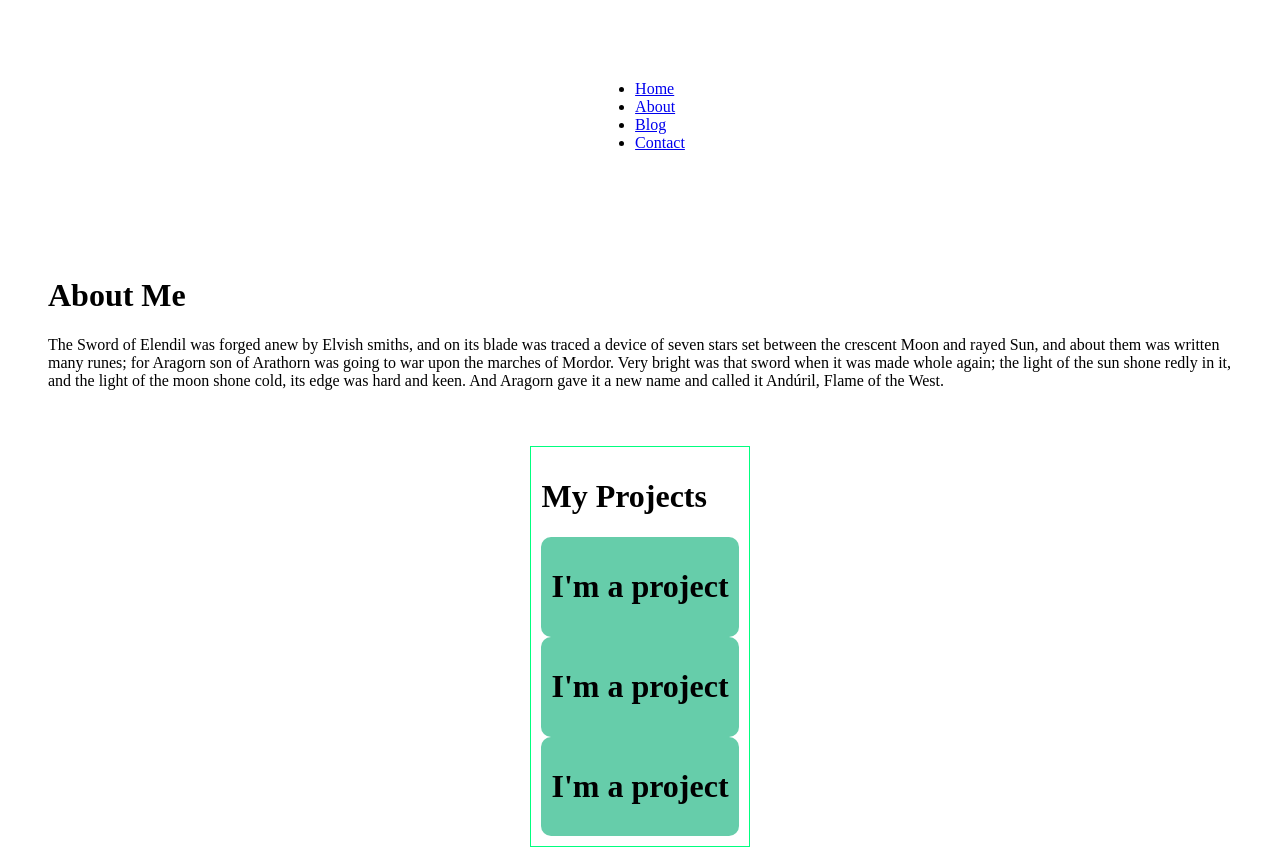
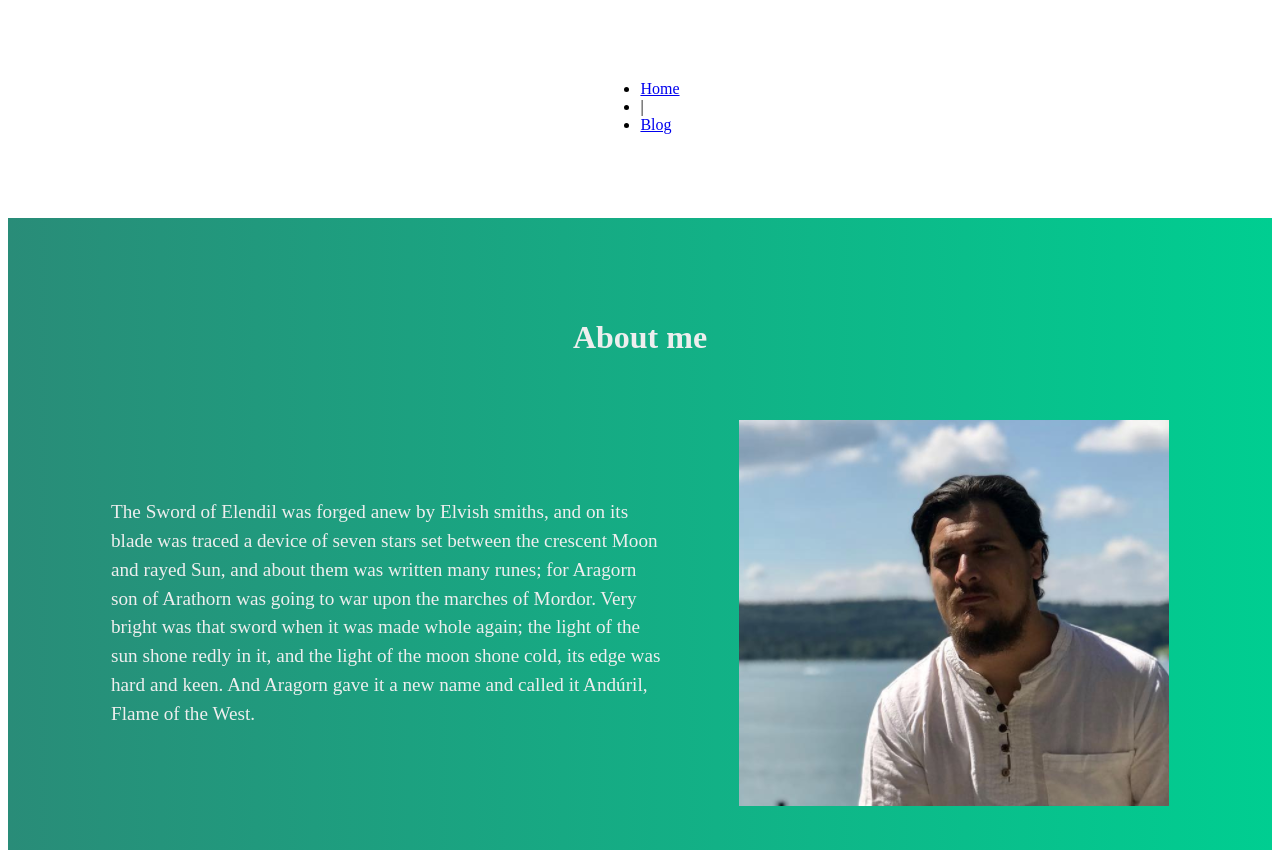
Before and after one commit to Ceheiss/personal-site-blog, a Gatsby site: page / in a window 1280 px wide. Shown: the part 760-1610 px from the top of the page. Built offline with nearby package versions, Linux system fonts and the light colour scheme; Gatsby itself is replaced by a stand-in of ours.

Commit message:
add styles to landing and about

```diff
--- a/src/components/About.js
+++ b/src/components/About.js
@@ -1,20 +1,34 @@
 import React from "react"
-import { container } from "./About.module.scss"
+import {
+  container,
+  pictureStyle,
+  title,
+  description,
+  content,
+} from "./About.module.scss"
+import perfil from "../images/perfil.png"
 
 const About = () => {
   return (
     <div className={container}>
-      <h1>About Me</h1>
-      <p>
-        The Sword of Elendil was forged anew by Elvish smiths, and on its blade
-        was traced a device of seven stars set between the crescent Moon and
-        rayed Sun, and about them was written many runes; for Aragorn son of
-        Arathorn was going to war upon the marches of Mordor. Very bright was
-        that sword when it was made whole again; the light of the sun shone
-        redly in it, and the light of the moon shone cold, its edge was hard and
-        keen. And Aragorn gave it a new name and called it Andúril, Flame of the
-        West.
-      </p>
+      <h1 className={title}>About me</h1>
+      <div className={content}>
+        <p className={description}>
+          The Sword of Elendil was forged anew by Elvish smiths, and on its
+          blade was traced a device of seven stars set between the crescent Moon
+          and rayed Sun, and about them was written many runes; for Aragorn son
+          of Arathorn was going to war upon the marches of Mordor. Very bright
+          was that sword when it was made whole again; the light of the sun
+          shone redly in it, and the light of the moon shone cold, its edge was
+          hard and keen. And Aragorn gave it a new name and called it Andúril,
+          Flame of the West.
+        </p>
+        <img
+          className={pictureStyle}
+          alt="author in the lake looking handsome lol"
+          src={perfil}
+        />
+      </div>
     </div>
   )
 }
--- a/src/components/About.module.scss
+++ b/src/components/About.module.scss
@@ -1,3 +1,53 @@
+.title {
+  text-align: center;
+  margin-bottom: 4rem;
+}
+
 .container {
-  padding: 40px;
+  min-height: 80vh;
+  padding: 5rem;
+  margin: 20px 0;
+  background: linear-gradient(90deg, rgb(41, 140, 120), rgb(0, 206, 145));
+  // background: rgb(41, 140, 120);
+  color: #eee;
 }
+
+.content {
+  display: flex;
+  align-items: center;
+  justify-content: space-around;
+}
+
+.picture-style {
+  border-radius: 7px;
+  max-height: 30rem;
+}
+
+.description {
+  max-width: 50%;
+  font-size: 1.2rem;
+  line-height: 1.8rem;
+}
+
+@media (max-width: 300px) {
+  .main-title {
+    font-size: 250%;
+  }
+}
+
+@media (max-width: 900px) {
+  .content {
+    flex-direction: column;
+    align-items: center;
+    justify-content: space-around;
+  }
+  .description {
+    max-width: 100%;
+  }
+}
+
+@media (min-width: 900px) {
+  .description {
+    margin-right: 30px;
+  }
+}
--- a/src/components/Footer.module.scss
+++ b/src/components/Footer.module.scss
@@ -12,6 +12,6 @@
 }
 
 .footerFab:hover {
-  color: gold;
+  color: rgb(0, 206, 145);
   transform: scale(1.2);
 }
--- a/src/components/Header.js
+++ b/src/components/Header.js
@@ -37,15 +37,7 @@ const Header = ({ showComplete }) => {
               Home
             </Link>
           </li>
-          <li>
-            <Link
-              className={HeaderStyles.navItem}
-              activeClassName={HeaderStyles.activeNavItem}
-              to="/about"
-            >
-              About
-            </Link>
-          </li>
+          <li className={HeaderStyles.navItem}>|</li>
           <li>
             <Link
               className={HeaderStyles.navItem}
@@ -55,15 +47,6 @@ const Header = ({ showComplete }) => {
               Blog
             </Link>
           </li>
-          <li>
-            <Link
-              className={HeaderStyles.navItem}
-              activeClassName={HeaderStyles.activeNavItem}
-              to="/contact"
-            >
-              Contact
-            </Link>
-          </li>
         </ul>
       </nav>
     </header>
--- a/src/components/Presentation.js
+++ b/src/components/Presentation.js
@@ -10,8 +10,7 @@ const Presentation = () => {
           Cristobal Heiss
           <br />
         </span>{" "}
-        I build
-        <span className={impactWord}>Javascript</span> things
+        I build <span className={impactWord}>Javascript</span> things
       </h1>
     </div>
   )
--- a/src/components/Presentation.module.scss
+++ b/src/components/Presentation.module.scss
@@ -1,9 +1,10 @@
 .title {
   font-size: 3rem;
+  margin: 45px;
 }
 
 .impact-word {
-  color: teal;
+  color: rgb(0, 206, 145);
 }
 
 .container {
--- a/src/components/Project.js
+++ b/src/components/Project.js
@@ -1,10 +1,13 @@
 import React from "react"
-import { project } from "./Project.module.scss"
+import { container, projectImage } from "./Project.module.scss"
 
 const Project = () => {
   return (
-    <div className={project}>
-      <h1>I'm a project</h1>
+    <div className={container}>
+      <div>
+        <h1>I'm a project</h1>
+      </div>
+      <div className={projectImage}>holi</div>
     </div>
   )
 }
--- a/src/components/Project.module.scss
+++ b/src/components/Project.module.scss
@@ -1,5 +1,13 @@
-.project {
-  background: mediumaquamarine;
-  padding: 10px;
+.container {
+  min-width: 700px;
+  min-height: 400px;
+  margin-bottom: 20px;
+  display: flex;
+  justify-content: space-around;
+}
+
+.project-image {
+  background: teal;
   border-radius: 10px;
+  width: 200px;
 }
--- a/src/components/Projects.js
+++ b/src/components/Projects.js
@@ -1,11 +1,11 @@
 import React from "react"
 import Project from "./Project"
-import { container } from "./Projects.module.scss"
+import { container, title } from "./Projects.module.scss"
 
 const Projects = () => {
   return (
     <div className={container}>
-      <h1>My Projects</h1>
+      <h1 className={title}>My Projects</h1>
       <Project />
       <Project />
       <Project />
--- a/src/components/Projects.module.scss
+++ b/src/components/Projects.module.scss
@@ -2,3 +2,7 @@
   padding: 10px;
   border: 1px springgreen solid;
 }
+
+.title {
+  text-align: center;
+}
--- a/src/pages/blog.js
+++ b/src/pages/blog.js
@@ -1,5 +1,6 @@
 import React from "react"
 import Layout from "../components/Layout"
+import Head from "../components/Head"
 import { Link, graphql, useStaticQuery } from "gatsby"
 import blogStyles from "./blog.module.scss"
 import formatDate from "../helpers/formatDate"
@@ -45,7 +46,8 @@ const BlogPage = () => {
 
   return (
     <Layout>
-      <h1>My Blog</h1>
+      <Head title="Blog" />
+      <h1>This is my learning blog</h1>
       <ol className={blogStyles.posts}>{blogPostsList}</ol>
     </Layout>
   )
--- a/src/pages/index.js
+++ b/src/pages/index.js
@@ -15,7 +15,7 @@ const indexPage = () => {
       <Header />
       <About />
       <Projects />
-      <Footer />
+      <Footer id="about" />
     </div>
   )
 }
--- a/src/templates/blog.js
+++ b/src/templates/blog.js
@@ -7,7 +7,7 @@ const Blog = ({ data }) => {
   const post = data.markdownRemark
   return (
     <Layout>
-      <Head title={post.title} />
+      <Head title={post.frontmatter.title} />
       <div>
         <h1>{post.frontmatter.title}</h1>
         <div dangerouslySetInnerHTML={{ __html: post.html }} />
```
Also changed, not shown: src/pages/about.js (deleted, +0 -14 lines), src/pages/contact.js (deleted, +0 -19 lines), src/images/perfil.png (added).
